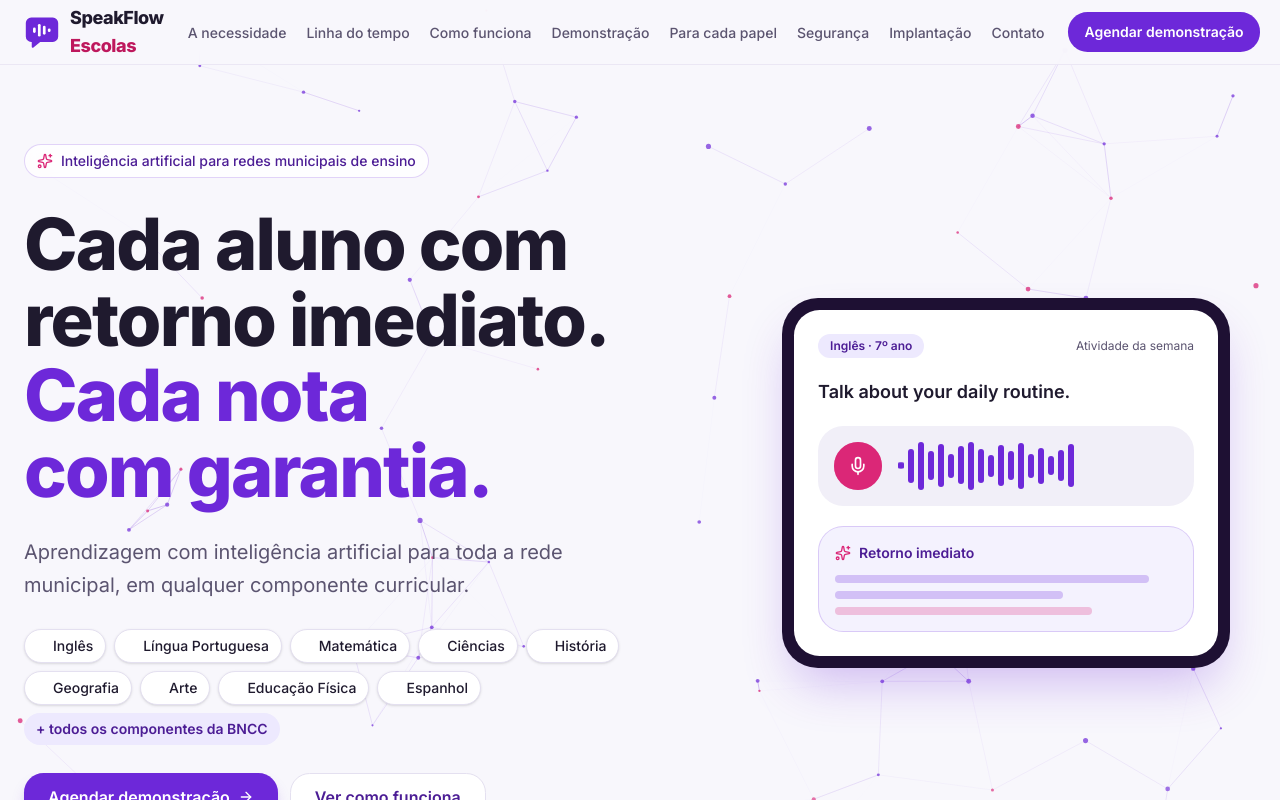
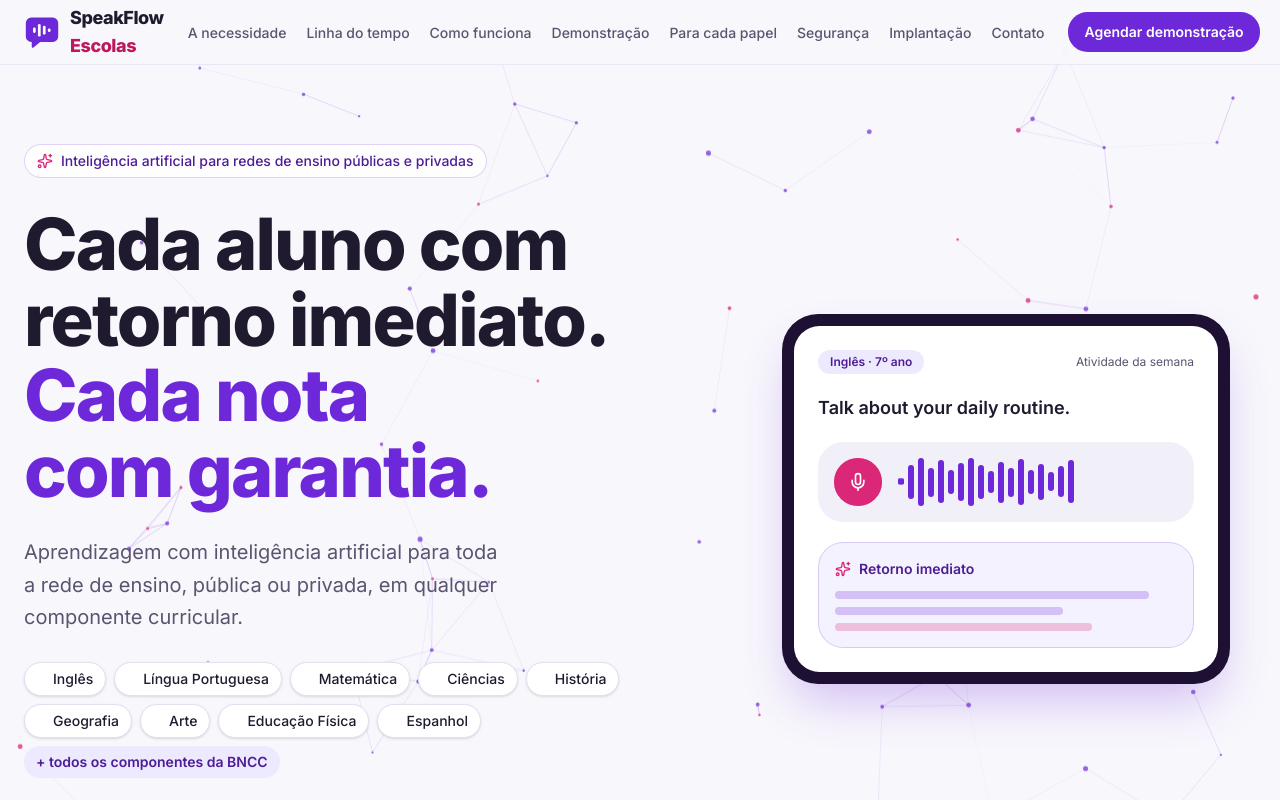
Before and after one commit to Luiz-code-dev/speakFlow-Escola, a Next.js app: page / in a window 1280 px wide. Shown: the top 800 px of the page. Built offline with nearby package versions, Linux system fonts and the light colour scheme.

Commit message:
feat: expand platform reach to public and private schools
Updated descriptions to reflect support for both public and private school networks.

```diff
--- a/app/layout.tsx
+++ b/app/layout.tsx
@@ -12,9 +12,9 @@ const inter = Inter({
   display: 'swap',
 })
 
-const title = 'SpeakFlow Escolas — Aprendizagem com IA para redes municipais'
+const title = 'SpeakFlow Escolas — Aprendizagem com IA para redes de ensino'
 const description =
-  'Aprendizagem com inteligência artificial para toda a rede municipal, em qualquer componente curricular. Retorno imediato para cada aluno e notas com garantia.'
+  'Aprendizagem com inteligência artificial para redes de ensino públicas e privadas, em qualquer componente curricular. Retorno imediato para cada aluno e notas com garantia.'
 
 export const metadata: Metadata = {
   metadataBase: new URL(SITE_URL),
@@ -28,6 +28,8 @@ export const metadata: Metadata = {
     'secretaria de educação',
     'BNCC',
     'rede municipal',
+    'escola particular',
+    'rede privada de ensino',
     'SpeakFlow',
   ],
   alternates: { canonical: '/' },
--- a/app/opengraph-image.tsx
+++ b/app/opengraph-image.tsx
@@ -27,7 +27,7 @@ export default function OgImage() {
           <span style={{ color: '#C4B5FD' }}>Cada nota com garantia.</span>
         </div>
         <div style={{ display: 'flex', fontSize: 28, color: '#C9BFE3' }}>
-          Aprendizagem com inteligência artificial para redes municipais
+          Aprendizagem com inteligência artificial para redes públicas e privadas
         </div>
       </div>
     ),
--- a/app/page.tsx
+++ b/app/page.tsx
@@ -40,7 +40,7 @@ const jsonLd = [
     operatingSystem: 'Web',
     inLanguage: 'pt-BR',
     description:
-      'Aprendizagem com inteligência artificial para toda a rede municipal, em qualquer componente curricular.',
+      'Aprendizagem com inteligência artificial para redes de ensino públicas e privadas, em qualquer componente curricular.',
     publisher: { '@type': 'Organization', name: 'Codevelop Solutions' },
   },
 ]
--- a/components/site/hero.tsx
+++ b/components/site/hero.tsx
@@ -40,7 +40,7 @@ export function Hero() {
             className="inline-flex w-fit items-center gap-2 rounded-full border border-brand/20 bg-card/80 px-3 py-1.5 text-sm font-medium text-brand-ink backdrop-blur"
           >
             <Sparkles className="size-4 text-pink" aria-hidden="true" />
-            Inteligência artificial para redes municipais de ensino
+            Inteligência artificial para redes de ensino públicas e privadas
           </motion.p>
 
           <motion.h1
@@ -60,8 +60,8 @@ export function Hero() {
             transition={{ duration: 0.6, delay: 0.25 }}
             className="max-w-xl text-lg leading-relaxed text-pretty text-muted-foreground sm:text-xl"
           >
-            Aprendizagem com inteligência artificial para toda a rede municipal, em qualquer
-            componente curricular.
+            Aprendizagem com inteligência artificial para toda a rede de ensino, pública ou
+            privada, em qualquer componente curricular.
           </motion.p>
 
           <ul className="flex flex-wrap gap-2" aria-label="Componentes curriculares">
--- a/lib/site-data.ts
+++ b/lib/site-data.ts
@@ -309,7 +309,7 @@ export const FAQ = [
     a: 'O modo projeção funciona com um computador na sala, e a plataforma roda em tablets de vários tamanhos.',
   },
   {
-    q: 'Precisa integrar com os sistemas da prefeitura?',
+    q: 'Precisa integrar com os sistemas da rede ou da escola?',
     a: 'Não para começar: escolas, turmas e alunos entram por planilha. Integrações com o sistema da rede podem ser feitas depois.',
   },
 ] as const
```
Also changed, not shown: 1 other file (tests, documents, lock files or other folders).
